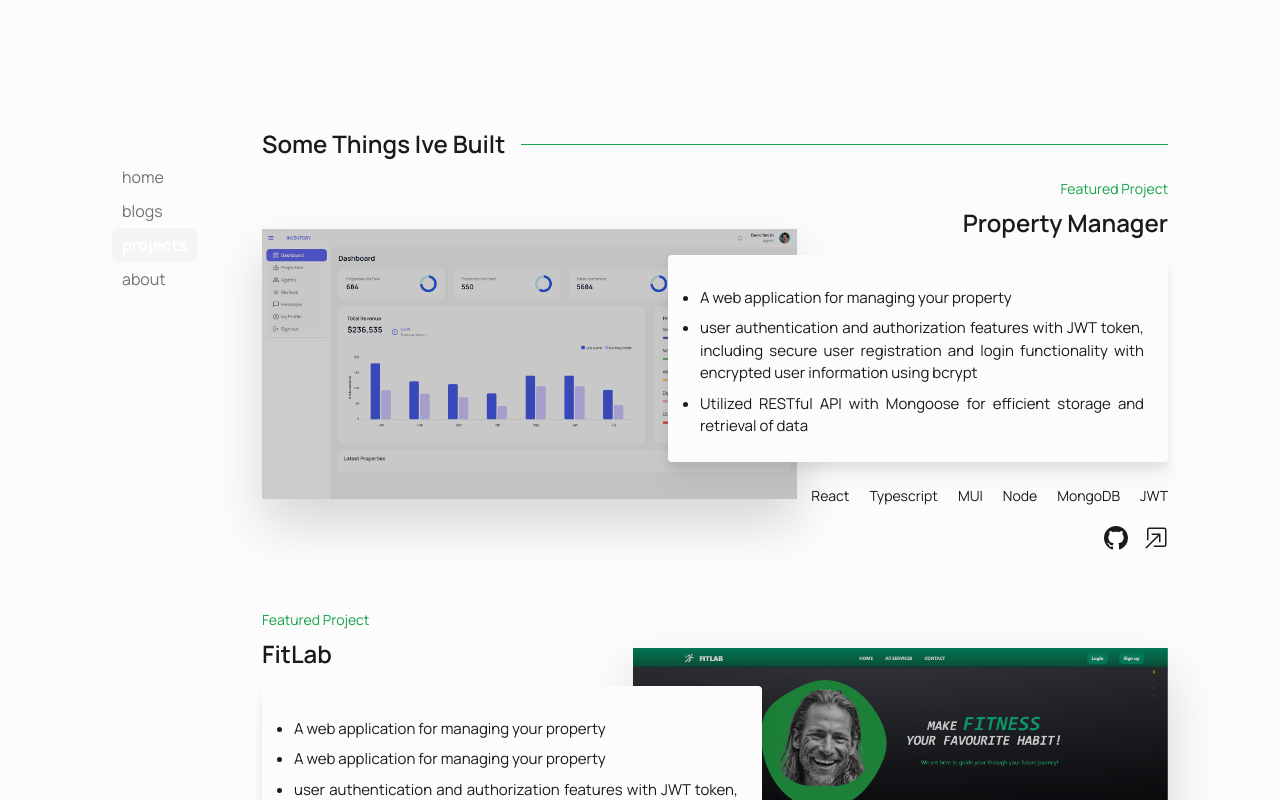
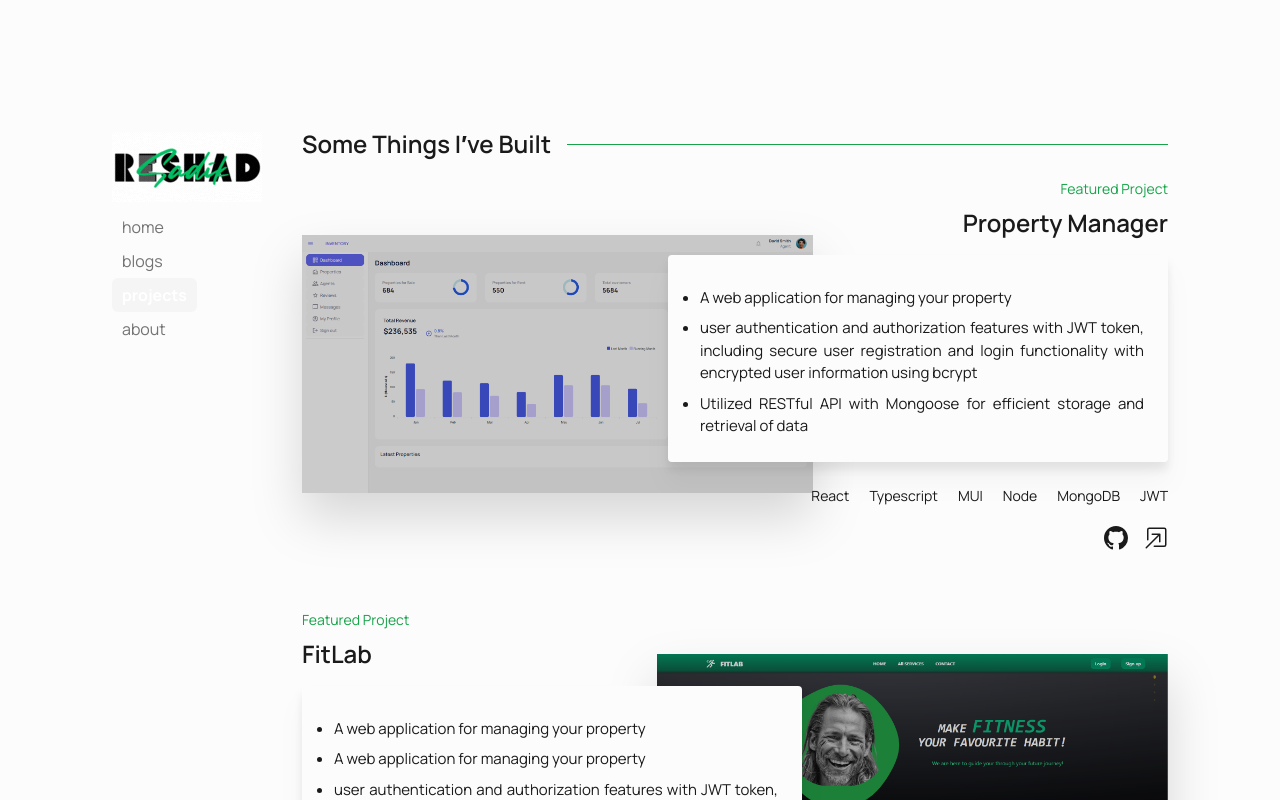
Before and after one commit to ReshadSadik/reshad_portfolio_blog, a Next.js app: page /projects in a window 1280 px wide. Shown: the top 800 px of the page. Built offline with nearby package versions, Linux system fonts and the light colour scheme.

Commit message:
added logo

```diff
--- a/app/(user)/Sidebar.tsx
+++ b/app/(user)/Sidebar.tsx
@@ -4,7 +4,8 @@ import clsx from 'clsx';
 import { usePathname } from 'next/navigation';
 import Link from 'next/link';
 import { LayoutGroup, motion } from 'framer-motion';
-
+import logo from '../images/projects/reshad-animated-logo.gif';
+import Image from 'next/image';
 const navItems = {
   '/': {
     name: 'home',
@@ -23,63 +24,7 @@ const navItems = {
 function Logo() {
   return (
     <Link className="md:mx-0 mx-auto" aria-label="reshad sadik" href="/">
-      {/* <motion.svg
-        className="text-black dark:text-white h-[25px] md:h-[37px]"
-        width="25"
-        height="37"
-        viewBox="0 0 232 316"
-        fill="none"
-        xmlns="http://www.w3.org/2000/svg"
-      >
-        <motion.path
-          initial={{
-            opacity: 0,
-            pathLength: 0,
-          }}
-          animate={{
-            opacity: 1,
-            pathLength: 1,
-          }}
-          transition={{
-            duration: 0.5,
-            type: 'spring',
-            stiffness: 50,
-          }}
-          d="M39 316V0"
-          stroke="currentColor"
-          strokeWidth={78}
-        />
-        <motion.path
-          initial={{ x: -200, opacity: 0 }}
-          animate={{ x: 0, opacity: 1 }}
-          transition={{
-            duration: 0.5,
-            type: 'spring',
-            stiffness: 50,
-          }}
-          d="M232 314.998H129.852L232 232.887V314.998Z"
-          fill="currentColor"
-        />
-        <motion.path
-          initial={{ x: -300, opacity: 0 }} // Update the initial position
-          animate={{ x: 0, opacity: 1 }}
-          transition={{
-            duration: 0.5,
-            type: 'spring',
-            stiffness: 50,
-          }}
-          d="M42 314.998H129.852L42 232.887V314.998Z" // Update the path for "R"
-          fill="currentColor"
-        />
-      </motion.svg> */}
-      <motion.div
-        animate={{
-          scale: [1, 2, 2, 1, 1],
-          rotate: [0, 0, 270, 270, 0],
-          borderRadius: ['20%', '20%', '50%', '50%', '20%'],
-        }}
-      />
-      {/* <p className="text-3xl fw-bold">R</p> */}
+      <Image width={150} src={logo} />
     </Link>
   );
 }
@@ -91,9 +36,9 @@ export default function Navbar() {
   }
 
   return (
-    <aside className="md:w-[150px] md:flex-shrink-0 -mx-4 md:mx-0 md:px-0">
+    <aside className="md:w-[150px] md:flex-shrink-0 -mx-4 md:mx-0 md:px-0 mt-1">
       <div className="lg:sticky lg:top-20">
-        <div className="ml-2 md:ml-[12px] mb-2 px-4 md:px-0 md:mb-8 space-y-10 flex flex-col md:flex-row items-start">
+        <div className=" mb-2 px-4 md:px-0 md:mb-2 space-y-10 flex flex-col md:flex-row items-start">
           <Logo />
         </div>
         <LayoutGroup>
@@ -109,7 +54,7 @@ export default function Navbar() {
                     key={path}
                     href={path}
                     className={clsx(
-                      'transition-all hover:text-neutral-800 dark:hover:text-neutral-300 flex align-middle',
+                      'transition-all hover:text-neutral-800 dark:hover:text-green-600 flex align-middle',
                       {
                         'text-neutral-500': !isActive,
                         'text-white': isActive,
--- a/app/(user)/layout.tsx
+++ b/app/(user)/layout.tsx
@@ -79,7 +79,7 @@ export default function RootLayout({
     <html lang="en" className={`${manrope.variable} font-sans`}>
       <body
         style={{ maxWidth: '66rem' }}
-        className={`h-[calc(100vh - 128px)]  antialiased flex flex-col md:flex-row mx-4 lg:mx-auto md:mt-32 mt-14`}
+        className={`h-[calc(100vh - 128px)] gap-10 antialiased flex flex-col md:flex-row mx-4 lg:mx-auto md:mt-32 mt-14`}
       >
         <Sidebar />
         <main className="flex-auto min-w-0 mt-6 md:mt-0 flex flex-col px-2 md:px-0">
--- a/app/(user)/page.tsx
+++ b/app/(user)/page.tsx
@@ -8,11 +8,13 @@ import ResumeDownloadButton from '../components/ResumeDownloadButton';
 export default async function Home() {
   return (
     <section className="flex flex-col justify-between">
-      <h1 className="font-bold text-3xl text-left ">Reshad Sadik</h1>
+      {/* <h1 className="font-bold text-3xl text-left ">Reshad Sadik</h1> */}
       <p className="my-5 max-w-[460px] text-neutral-800 dark:text-neutral-800">
-        Hey, Im Reshad. <b> Frontend Developer </b>
+        Hey, I&#8242;m Reshad. <b> Frontend Developer </b>
         at SJ Innovation LLC. <br />
-        Next | Open source contributor | Networking enthusiast | AWS
+        Next <span className="text-green-600">|</span> Open source contributor
+        <span className="text-green-600">|</span> Networking enthusiast{' '}
+        <span className="text-green-600">|</span> AWS
       </p>
       <div className="flex items-start md:items-center my-8 flex-col md:flex-row">
         <Image
@@ -49,8 +51,8 @@ export default async function Home() {
         </div>
       </div>
       <p className="my-5 max-w-[600px] text-neutral-800 dark:text-neutral-800">
-        Im an full stack developer experienced on creating web apps using React,
-        Next.js, Nodejs.
+        I&#8242;m an full stack developer experienced on creating web apps using
+        React, Next.js, Nodejs.
       </p>
       <ul className="flex flex-col md:flex-row mt-8 space-x-0 md:space-x-8 space-y-2 md:space-y-0 font-sm text-neutral-500 dark:text-neutral-400">
         <li className="flex items-center hover:text-neutral-700 dark:hover:text-green-600 transition-all cursor-pointer">
--- a/app/(user)/projects/page.tsx
+++ b/app/(user)/projects/page.tsx
@@ -56,7 +56,7 @@ export default function Page() {
       <div className={'flex flex-col items-center max-w-[1000px] pb-32 w-full'}>
         <div className={'flex items-center w-full header-line pb-1'}>
           <h3 className={'text-2xl whitespace-nowrap slate font-[600]'}>
-            Some Things Ive Built
+            Some Things I&#8242;ve Built
           </h3>{' '}
           <hr className="w-full  border-green-600 ml-4 border-1" />
         </div>
```
Also changed, not shown: app/images/projects/reshad-animated-logo.gif (added).
